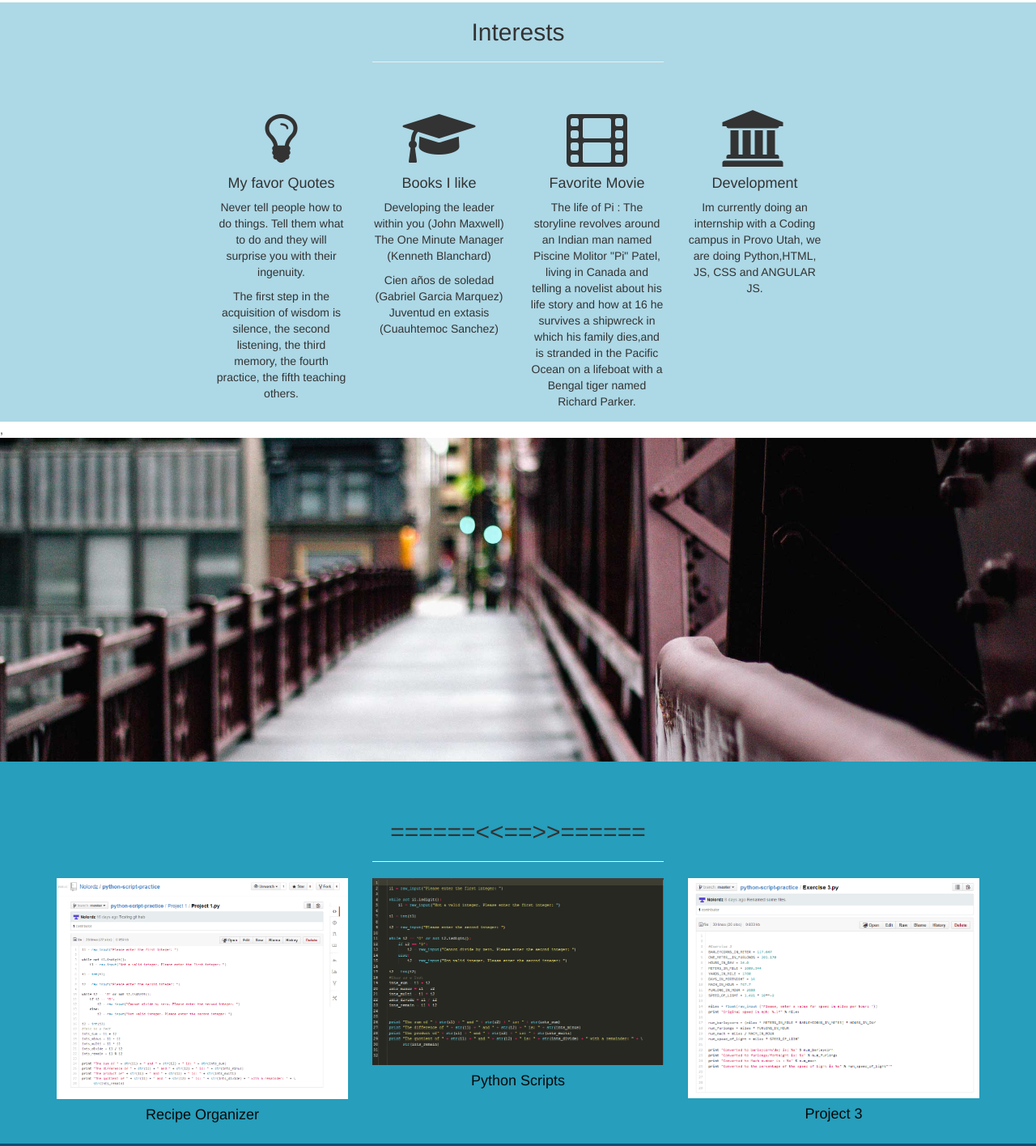
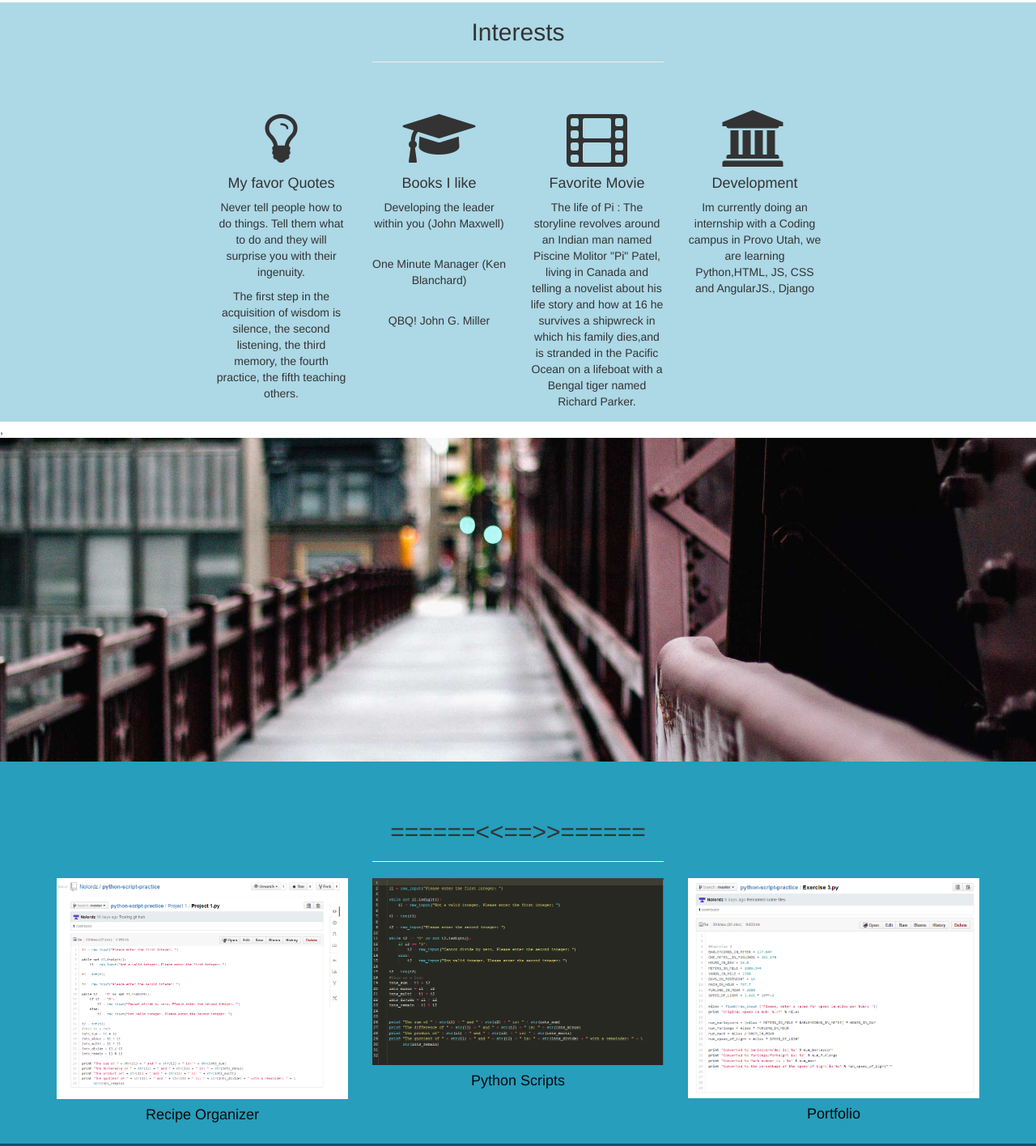
Before and after one commit to Nolordz/Portfolio, a plain HTML site: page index.html in a window 1280 px wide. Shown: the part 1133-2549 px from the top of the page at 81% size. Drawn offline with Linux system fonts and the light colour scheme.

Commit message:
added git hub pages

```diff
--- a/index.html
+++ b/index.html
@@ -22,6 +22,7 @@
 
 <!-- Side Menu -->
 <a id="menu-toggle" href="#" class="btn btn-primary btn-lg toggle"><i class="fa fa-bars"></i></a>
+
 <div id="sidebar-wrapper">
     <ul class="sidebar-nav">
         <a id="menu-close" href="#" class="btn btn-default btn-lg pull-right toggle"><i class="fa fa-times"></i></a>
@@ -48,6 +49,7 @@
         <br>
 
         <h1>Jr. Developer</h1>
+
         <h3>
             <em></em>
             <em></em></h3>
@@ -67,7 +69,7 @@
             <h1></h1>
             <br>
             <br>
-                  <img class="img-port img-responsive"src="img/python.png">
+            <img class="img-port img-responsive" src="img/python.png">
             <img class="img-port img-responsive" src="img/ht.jpg">
             <img class="img-port img-responsive" src="img/css.jpg">
             <img class="img-port img-responsive" src="img/jsc.jpg">
@@ -100,35 +102,50 @@
                     <i class="fa fa-lightbulb-o fa-5x"></i>
 
                     <h4>My favor Quotes</h4>
-                        <p>Never tell people how to do things. Tell them what to do and they will surprise you with their ingenuity. </p>
-                        <p>The first step in the acquisition of wisdom is silence, the second listening, the third memory, the fourth practice, the fifth teaching others.</p>
+
+                    <p>Never tell people how to do things. Tell them what to do and they will surprise you with their
+                        ingenuity. </p>
+
+                    <p>The first step in the acquisition of wisdom is silence, the second listening, the third memory,
+                        the fourth practice, the fifth teaching others.</p>
                 </div>
             </div>
             <div class="col-md-2 text-center">
                 <div class="service-item">
                     <i class="fa fa-graduation-cap fa-5x"></i>
                     <h4>Books I like </h4>
-                        <p>Developing the leader within you (John Maxwell)        The One Minute Manager (Kenneth Blanchard)</p>
-                        <p>Cien años de soledad     (Gabriel Garcia Marquez)    Juventud en extasis (Cuauhtemoc Sanchez)</p>
+
+                    <p>Developing the leader within you (John Maxwell)</p>
+                    <br>
+                    <p>One Minute Manager (Ken Blanchard)</p>
+                    <br>
+                    <p>QBQ! John G. Miller</p>
                 </div>
             </div>
             <div class="col-md-2 text-center">
                 <div class="service-item">
                     <i class="fa fa-film fa-5x"></i>
                     <h4>Favorite Movie</h4>
-                        <p>The life of Pi : The storyline revolves around an Indian man named Piscine Molitor "Pi" Patel, living in Canada and telling a novelist about his life story and how at 16 he survives a shipwreck in which his family dies,and is stranded in the Pacific Ocean on a lifeboat with a Bengal tiger named Richard Parker.</p>
+
+                    <p>The life of Pi : The storyline revolves around an Indian man named Piscine Molitor "Pi" Patel,
+                        living in Canada and telling a novelist about his life story and how at 16 he survives a
+                        shipwreck in which his family dies,and is stranded in the Pacific Ocean on a lifeboat with a
+                        Bengal tiger named Richard Parker.</p>
                 </div>
             </div>
             <div class="col-md-2 text-center">
                 <div class="service-item">
                     <i class="fa fa-university fa-5x"></i>
                     <h4>Development</h4>
-                        <p>Im currently doing an internship with a  Coding campus in Provo Utah, we are doing Python,HTML, JS, CSS and ANGULAR JS.</p>
+
+                    <p>Im currently doing an internship with a Coding campus in Provo Utah, we are learning Python,HTML,
+                        JS, CSS and AngularJS., Django</p>
                 </div>
             </div>
         </div>
     </div>
-    </div>,
+</div>
+,
 <!-- /Interest -->
 
 <!-- Callout -->
@@ -137,11 +154,10 @@
 
     </div>
 </div>
-    <!-- /Callout -->
 
-    <!-- Portfolio -->
-    <div id="portfolio" class="portfolio"  style="background-color: #269ebc">
-        <div class="container" >
+
+<div id="portfolio" class="portfolio" style="background-color: #269ebc">
+    <div class="container">
         <div class="row">
             <div class="col-md-4 col-md-offset-4 text-center">
                 <h2>======<<==>>======</h2>
@@ -153,37 +169,27 @@
             <div class="col-md-4 text-center">
                 <div class="portfolio-item">
                     <a href="http://nolordz.github.io/Recipe-Organizer">
-                            <img class="img-portfolio img-responsive" src="img/Project%20One.PNG">
-                        </a>
+                        <img class="img-portfolio img-responsive" src="img/Project%20One.PNG"></a>
                     <a href="http://nolordz.github.io/Recipe-Organizer"><h4 class="link-color">Recipe Organizer</h4></a>
-                    </div>
-                </div>
-                <div class="col-md-4 text-center" >
-                    <div class="portfolio-item">
-                        <a href="http://nolordz.github.io/python-script-practice">
-                            <img class="img-portfolio img-responsive" src="img/projectuno.PNG">
-                        </a>
-
-                        <a href="http://nolordz.github.io/python-script-practice"><h4 class="link-color">Python Scripts</h4></a>
                 </div>
             </div>
             <div class="col-md-4 text-center">
                 <div class="portfolio-item">
-                        <a href="#">
-                            <img class="img-portfolio img-responsive" src="img/Project%203.PNG">
+                    <a href="http://nolordz.github.io/python-script-practice">
+                        <img class="img-portfolio img-responsive" src="img/projectuno.PNG"></a>
+                    <a href="http://nolordz.github.io/python-script-practice"><h4 class="link-color">Python Scripts</h4>
                     </a>
-                        <a href=""><h4 class="link-color">Project 3</h4></a>
                 </div>
             </div>
-               <!-- <div class="col-md-4 text-center">
+
+            <div class="col-md-4 text-center">
                 <div class="portfolio-item">
-                        <a href="#">
-                            <img class="img-portfolio img-responsive" src="img/If%20and%20else%20in%20python.PNG">
-                        </a>
-                        <a href=""><h4 class="link-color">Project 4</h4></a>
+                    <a href=" http://nolordz.github.io/Portfolio">
+                        <img class="img-portfolio img-responsive" src="img/Project%203.PNG"> </a>
+                    <a href="http://nolordz.github.io/Portfolio"><h4 class="link-color">Portfolio</h4></a>
                 </div>
             </div>
-            </div>-->
+
         </div>
     </div>
     <!-- /Portfolio -->
@@ -194,15 +200,15 @@
             <div class="row">
                 <div class="col-md-6 col-md-offset-3 text-center">
                     <h3>Contact </h3>
-                    <a href="http://www.github.com/Nolordz" target="_blank"><i class="fa fa-github-square social-icon"></i></a>
-                    <a href="http://www.twitter.com/NoloRdz"target="_blank"><i class="fa fa-twitter-square social-icon"></i></a>
+                    <a href="http://www.github.com/Nolordz" target="_blank"><i
+                            class="fa fa-github-square social-icon"></i></a>
+                    <a href="http://www.twitter.com/NoloRdz" target="_blank"><i
+                            class="fa fa-twitter-square social-icon"></i></a>
                     <a href="mailto:noer9114@gmail.com" target="_blank"><i class="fa fa-envelope social-icon"></i></a>
                 </div>
             </div>
         </div>
     </div>
-
-
 
 
     <!-- JavaScript -->
@@ -211,20 +217,20 @@
 
     <!-- Custom JavaScript for the Side Menu and Smooth Scrolling -->
     <script>
-    $("#menu-close").click(function(e) {
+        $("#menu-close").click(function (e) {
             e.preventDefault();
             $("#sidebar-wrapper").toggleClass("active");
         });
     </script>
     <script>
-    $("#menu-toggle").click(function(e) {
+        $("#menu-toggle").click(function (e) {
             e.preventDefault();
             $("#sidebar-wrapper").toggleClass("active");
         });
     </script>
     <script>
-    $(function() {
-        $('a[href*=#]:not([href=#])').click(function() {
+        $(function () {
+            $('a[href*=#]:not([href=#])').click(function () {
                 if (location.pathname.replace(/^\//, '') == this.pathname.replace(/^\//, '') || location.hostname == this.hostname) {
 
                     var target = $(this.hash);
```
Lines whose indentation alone changed are shown as unchanged.
